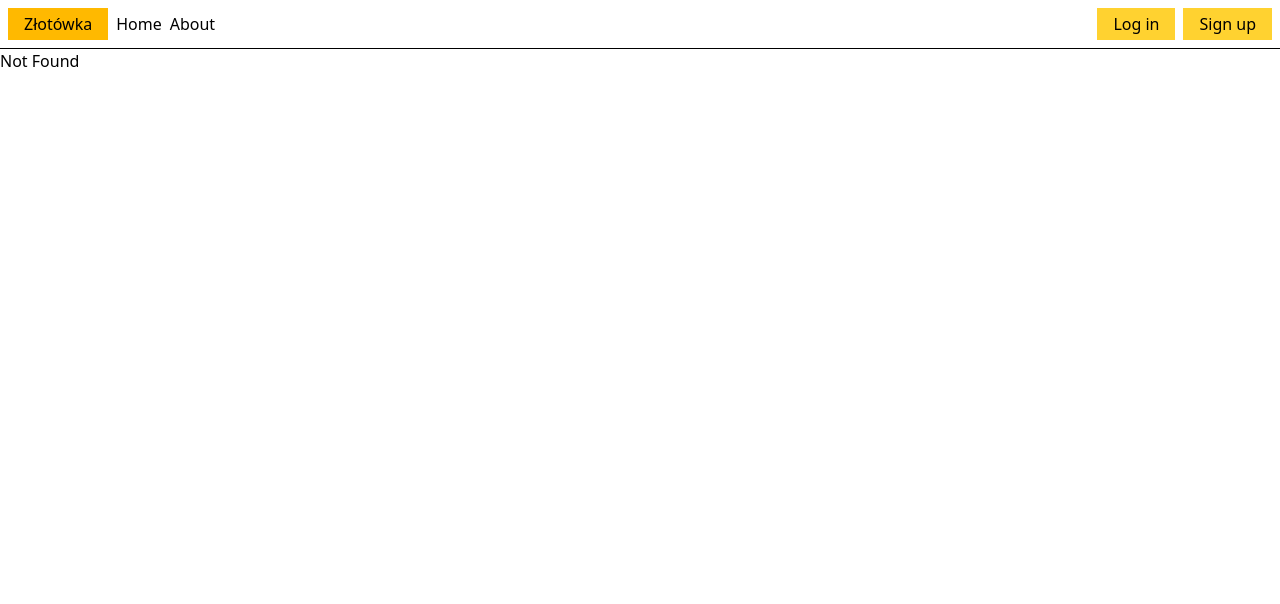
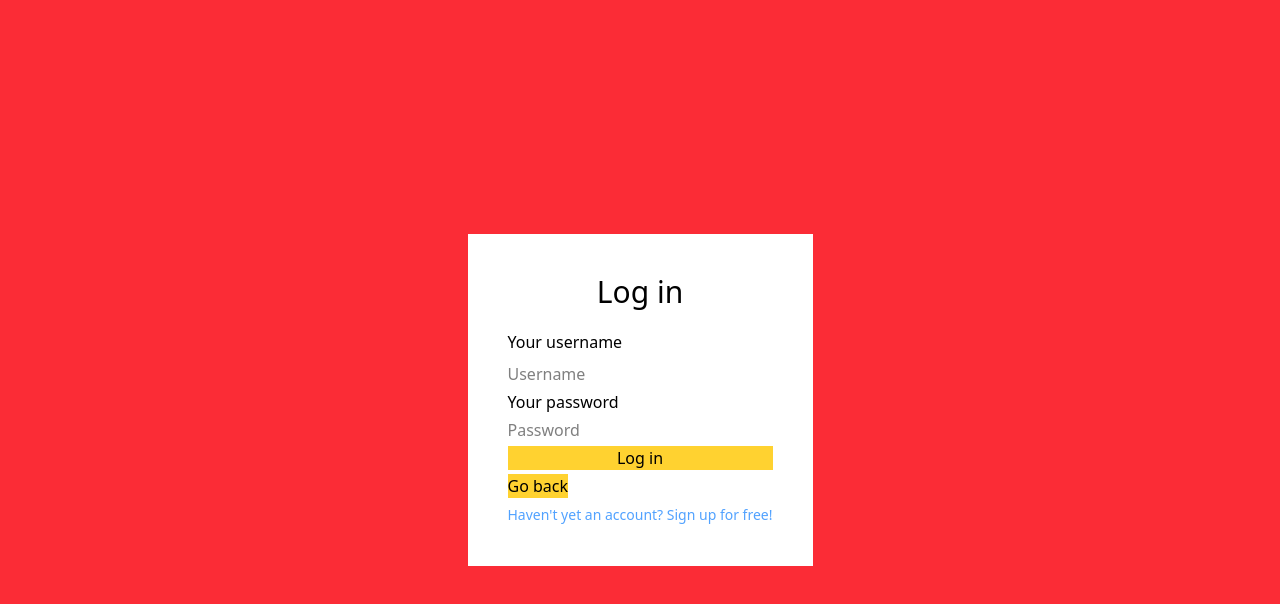
Before and after one commit to mSajewiczz/Zlotowka, a React (Vite) app in the folder frontend/: page /logIn in a window 1280 px wide. Before the commit this address had no page. Shown: the top 604 px of the page. Built offline with nearby package versions, Linux system fonts and the light colour scheme.

Commit message:
I won battle with tanstack and all is now working in routing of log in or sign up

```diff
--- a/frontend/src/components/LogInForm/LogInForm.tsx
+++ /dev/null
@@ -1,24 +0,0 @@
-import { createPortal } from "react-dom";
-
-interface LogInForm {
-	show: boolean,
-    close: () => void
-}
-
-export default function LogInForm({ show, close }: LogInForm) {
-	return createPortal(
-		<div className="absolute bg-red-500 w-screen h-screen z-10 top-0">
-			{show && (
-				<div>
-					<h2>Log in</h2>
-                    <button className="cursor-pointer" onClick={close}>Go back</button>
-					<form action="">
-						<input type="text" placeholder="username" />
-						<input type="password" placeholder="password" />
-						<input type="submit" />
-					</form>
-				</div>
-			)}
-		</div>, document.body
-	);
-}
--- a/frontend/src/components/NavButtons/NavButtons.tsx
+++ b/frontend/src/components/NavButtons/NavButtons.tsx
@@ -1,31 +1,10 @@
-import {useState} from "react";
-import LogInForm from "../LogInForm/LogInForm";
-import SignUpForm from "../SignUpForm/SignUpForm";
-
-
+import { Link } from "@tanstack/react-router";
 
 export default function NavButtons() {
-
-    const [showLogIn, setShowLogIn] = useState(false);
-    const [signUp, setSignUp] = useState(false);
-
-    const handleShowSingUp = () => {
-        setSignUp(!signUp);
-    }
-
-    const handleShowLogIn = () => {
-        setShowLogIn(!showLogIn);
-    }
-
-
-
 	return (
 		<div className="p-2 flex gap-2">
-			<button onClick={handleShowLogIn} className="cursor-pointer bg-amber-300 px-4 py-1">Log in</button>
-			<button onClick={handleShowSingUp} className="cursor-pointer bg-amber-300 px-4 py-1">Sign up</button>
-
-            {signUp && <SignUpForm show={signUp} close={handleShowSingUp}/>}
-            {showLogIn && <LogInForm show={showLogIn} close={handleShowLogIn}/>}
+            <Link to="/logIn"><button className="cursor-pointer bg-amber-300 px-4 py-1">Log in</button></Link>
+            <Link to="/signUp"><button className="cursor-pointer bg-amber-300 px-4 py-1">Sign up</button></Link>
 		</div>
 	);
 }
--- a/frontend/src/components/SignUpForm/SignUpForm.tsx
+++ /dev/null
@@ -1,25 +0,0 @@
-import { createPortal } from "react-dom";
-
-interface SignUpForm {
-	show: boolean,
-    close: () => void
-}
-
-export default function SignUpForm({ show, close }: SignUpForm) {
-	return createPortal(
-		<div className="absolute bg-red-500 w-screen h-screen z-10 top-0">
-			{show && (
-				<div>
-					<h2>Sing up</h2>
-                    <button onClick={close} className="cursor-pointer">Go back</button>
-					<form action="">
-						<input type="text" placeholder="username" />
-						<input type="password" placeholder="password" />
-                        <input type="password" placeholder="repeat password" />
-						<input type="submit" />
-					</form>
-				</div>
-			)}
-		</div>, document.body
-	)
-}
--- a/frontend/src/routeTree.gen.ts
+++ b/frontend/src/routeTree.gen.ts
@@ -11,10 +11,24 @@
 // Import Routes
 
 import { Route as rootRoute } from './routes/__root'
+import { Route as SignUpImport } from './routes/signUp'
+import { Route as LogInImport } from './routes/logIn'
 import { Route as AboutImport } from './routes/about'
 import { Route as IndexImport } from './routes/index'
 
 // Create/Update Routes
+
+const SignUpRoute = SignUpImport.update({
+  id: '/signUp',
+  path: '/signUp',
+  getParentRoute: () => rootRoute,
+} as any)
+
+const LogInRoute = LogInImport.update({
+  id: '/logIn',
+  path: '/logIn',
+  getParentRoute: () => rootRoute,
+} as any)
 
 const AboutRoute = AboutImport.update({
   id: '/about',
@@ -46,6 +60,20 @@ declare module '@tanstack/react-router' {
       preLoaderRoute: typeof AboutImport
       parentRoute: typeof rootRoute
     }
+    '/logIn': {
+      id: '/logIn'
+      path: '/logIn'
+      fullPath: '/logIn'
+      preLoaderRoute: typeof LogInImport
+      parentRoute: typeof rootRoute
+    }
+    '/signUp': {
+      id: '/signUp'
+      path: '/signUp'
+      fullPath: '/signUp'
+      preLoaderRoute: typeof SignUpImport
+      parentRoute: typeof rootRoute
+    }
   }
 }
 
@@ -54,36 +82,46 @@ declare module '@tanstack/react-router' {
 export interface FileRoutesByFullPath {
   '/': typeof IndexRoute
   '/about': typeof AboutRoute
+  '/logIn': typeof LogInRoute
+  '/signUp': typeof SignUpRoute
 }
 
 export interface FileRoutesByTo {
   '/': typeof IndexRoute
   '/about': typeof AboutRoute
+  '/logIn': typeof LogInRoute
+  '/signUp': typeof SignUpRoute
 }
 
 export interface FileRoutesById {
   __root__: typeof rootRoute
   '/': typeof IndexRoute
   '/about': typeof AboutRoute
+  '/logIn': typeof LogInRoute
+  '/signUp': typeof SignUpRoute
 }
 
 export interface FileRouteTypes {
   fileRoutesByFullPath: FileRoutesByFullPath
-  fullPaths: '/' | '/about'
+  fullPaths: '/' | '/about' | '/logIn' | '/signUp'
   fileRoutesByTo: FileRoutesByTo
-  to: '/' | '/about'
-  id: '__root__' | '/' | '/about'
+  to: '/' | '/about' | '/logIn' | '/signUp'
+  id: '__root__' | '/' | '/about' | '/logIn' | '/signUp'
   fileRoutesById: FileRoutesById
 }
 
 export interface RootRouteChildren {
   IndexRoute: typeof IndexRoute
   AboutRoute: typeof AboutRoute
+  LogInRoute: typeof LogInRoute
+  SignUpRoute: typeof SignUpRoute
 }
 
 const rootRouteChildren: RootRouteChildren = {
   IndexRoute: IndexRoute,
   AboutRoute: AboutRoute,
+  LogInRoute: LogInRoute,
+  SignUpRoute: SignUpRoute,
 }
 
 export const routeTree = rootRoute
@@ -97,7 +135,9 @@ export const routeTree = rootRoute
       "filePath": "__root.tsx",
       "children": [
         "/",
-        "/about"
+        "/about",
+        "/logIn",
+        "/signUp"
       ]
     },
     "/": {
@@ -105,6 +145,12 @@ export const routeTree = rootRoute
     },
     "/about": {
       "filePath": "about.tsx"
+    },
+    "/logIn": {
+      "filePath": "logIn.tsx"
+    },
+    "/signUp": {
+      "filePath": "signUp.tsx"
     }
   }
 }
--- /dev/null
+++ b/frontend/src/routes/logIn.tsx
@@ -0,0 +1,40 @@
+import { createFileRoute } from "@tanstack/react-router";
+
+import { createPortal } from "react-dom";
+import { Link } from "@tanstack/react-router";
+
+export const Route = createFileRoute("/logIn")({
+	component: RouteComponent,
+});
+
+function RouteComponent() {
+	return createPortal(
+		<div className="absolute bg-red-500 w-screen h-screen z-10 top-0 flex flex-col justify-center items-center">
+			<div className="flex flex-col bg-white p-10 gap-5 items-center">
+				<h2 className="text-3xl">Log in</h2>
+
+				<form action="" className="flex flex-col gap-1">
+					<label htmlFor="" className="flex flex-col gap-2">
+						<p>Your username</p>
+						<input type="text" placeholder="Username" />
+					</label>
+					<label htmlFor="" className="flex flex-col gap-1">
+						<p>Your password</p>
+						<input type="password" placeholder="Password" />
+					</label>
+					<button className="bg-amber-300 cursor-pointer">Log in</button>
+					<Link to="/">
+						<button className="cursor-pointer bg-amber-300" onClick={close}>
+							Go back
+						</button>
+					</Link>
+
+					<Link to="/signUp">
+						<button className="text-sm text-blue-400 cursor-pointer">Haven't yet an account? Sign up for free!</button>
+					</Link>
+				</form>
+			</div>
+		</div>,
+		document.body
+	);
+}
--- /dev/null
+++ b/frontend/src/routes/signUp.tsx
@@ -0,0 +1,24 @@
+import { createFileRoute, Link } from "@tanstack/react-router";
+import { createPortal } from "react-dom";
+
+export const Route = createFileRoute("/signUp")({
+	component: RouteComponent,
+});
+
+function RouteComponent() {
+	return createPortal(
+		<div className="absolute bg-red-500 w-screen h-screen z-10 top-0">
+			<div>
+				<h2>Sing up</h2>
+				<Link to="/"><button className="cursor-pointer">Go back</button></Link>
+				<form action="">
+					<input type="text" placeholder="username"/>
+					<input type="password" placeholder="password" />
+					<input type="password" placeholder="repeat password" />
+					<input type="submit" />
+				</form>
+			</div>
+		</div>,
+		document.body
+	);
+}
```
